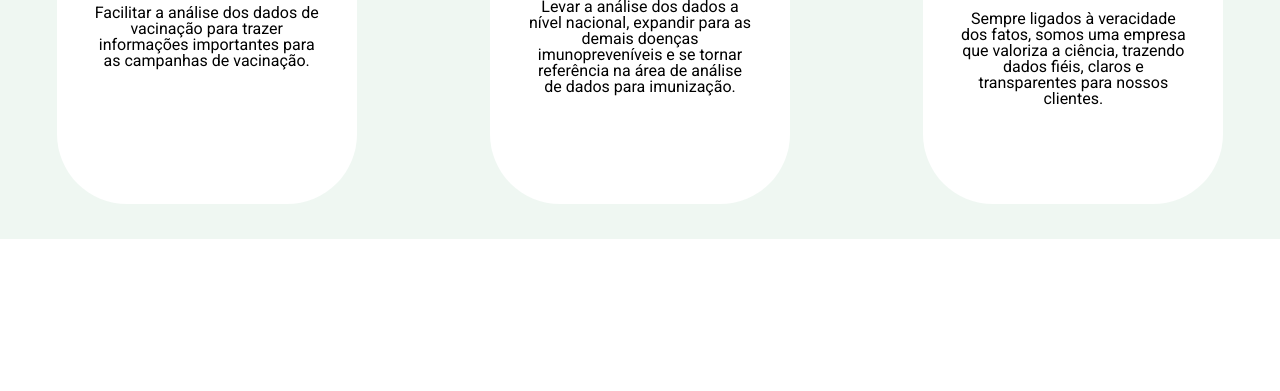
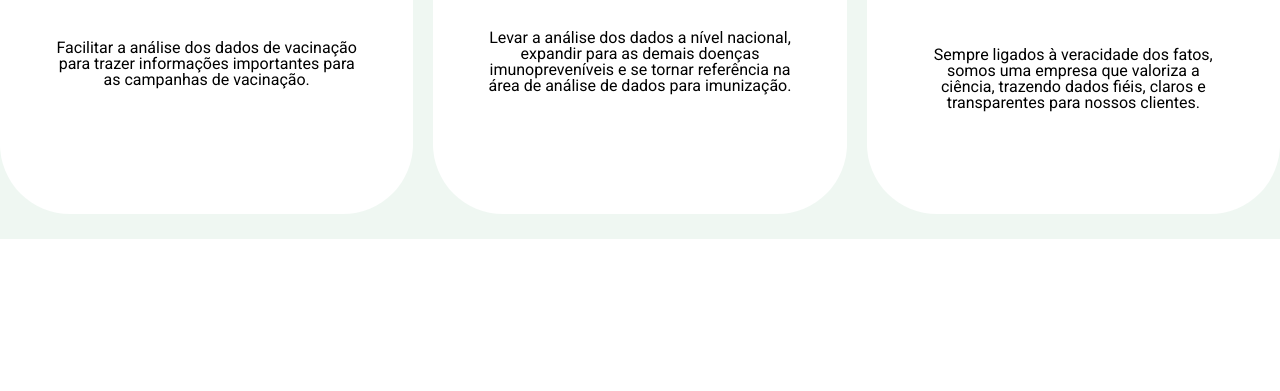
Before and after one commit to cynthiaangi/projeto-pi-2o-semestre, a website: page site/public/about.html in a window 1280 px wide. Shown: the part 1628-2019 px from the top of the page. Drawn offline with Linux system fonts and the light colour scheme; a web font is replaced by a local one.

Commit message:
ajustando cards mvv

```diff
--- a/site/public/css/style.css
+++ b/site/public/css/style.css
@@ -320,15 +320,15 @@ font-weight: 800;
 
 .visao-missao-valor{
     background-color: #fff;
-    width: 300px;
+    width: 450px;
     border-radius: 70px;
     height: 400px;
     display: flex;
     flex-direction: column;
     align-items: center;
     text-align: center;
-    gap: 40px;
-    padding-top: 30px;
+    gap: 50px;
+    padding-top: 50px;
 }
 
 .cada-motivo{
```
